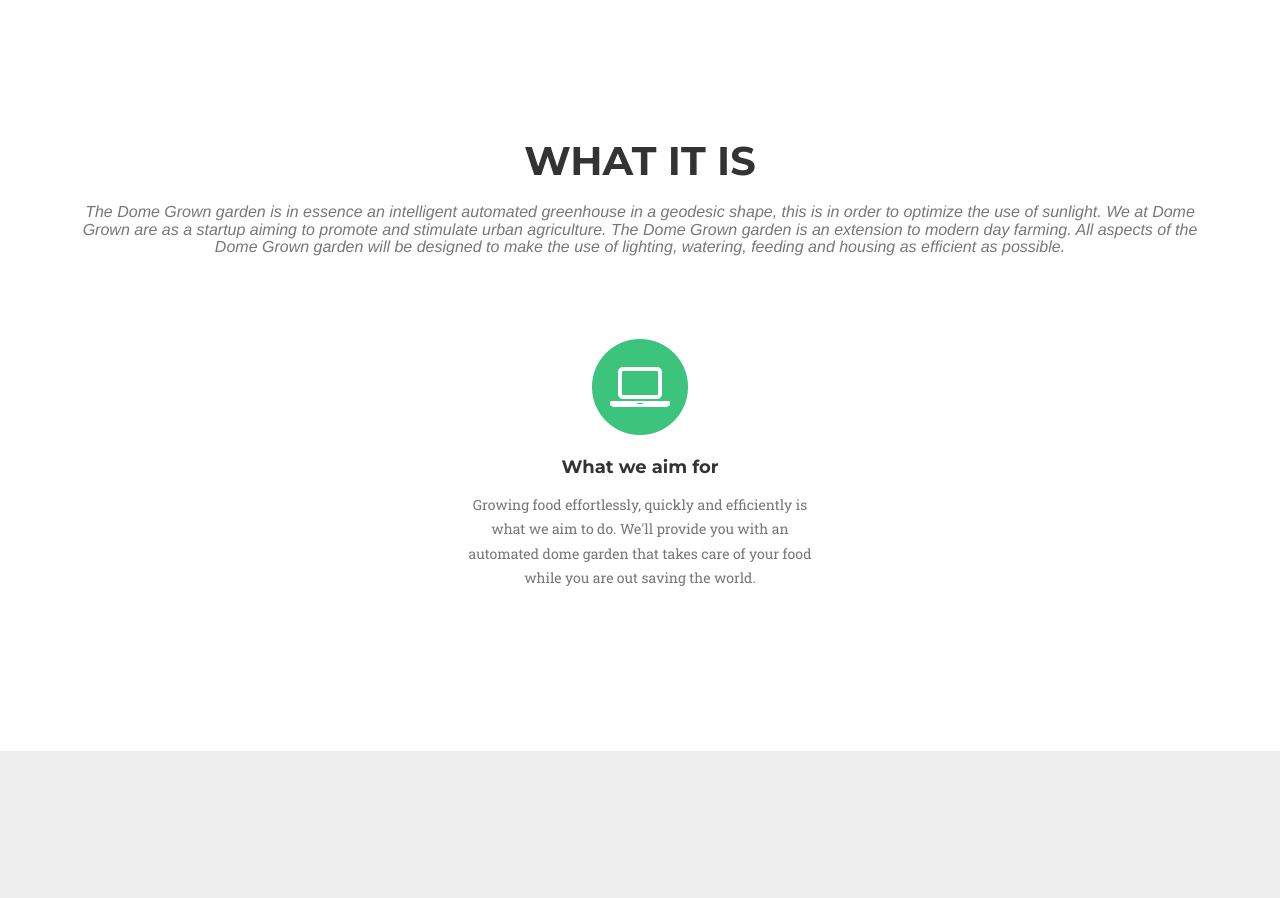
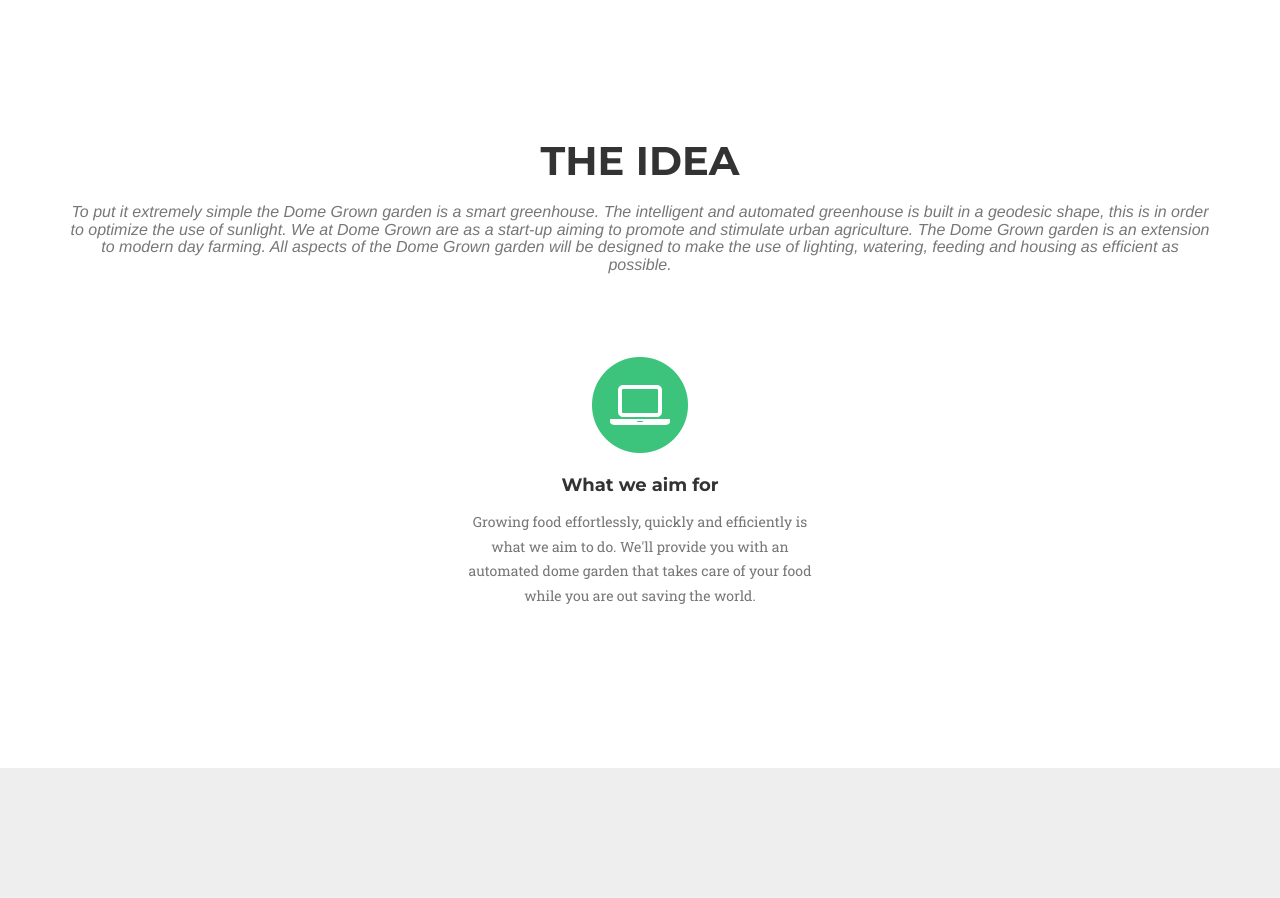
Before and after one commit to koenyyy/DomeGrown, a website: page website/index.html in a window 1280 px wide. Shown: the part 840-1738 px from the top of the page. Drawn offline with nearby package versions, Linux system fonts and the light colour scheme; a web font is replaced by a local one.

Commit message:
selection color adjusted

```diff
--- a/website/css/agency.css
+++ b/website/css/agency.css
@@ -747,7 +747,7 @@
 }
 ::selection {
   text-shadow: none;
-  background: #AF473C;
+  background: #cccccc;
 }
 img::selection {
   background: transparent;
--- a/website/index.html
+++ b/website/index.html
@@ -93,8 +93,8 @@
         <div class="container">
             <div class="row">
                 <div class="col-lg-12 text-center">
-                    <h2 class="section-heading">What It is</h2>
-                    <h3 class="section-subheading text-muted">The Dome Grown garden is in essence an intelligent automated greenhouse in a geodesic shape, this is in order to optimize the use of sunlight. We at Dome Grown are as a startup aiming to promote and stimulate urban agriculture. The Dome Grown garden is an extension to modern day farming. All aspects of the Dome Grown garden will be designed to make the use of lighting, watering, feeding and housing as efficient as possible.</h3>
+                    <h2 class="section-heading">The idea</h2>
+                    <h3 class="section-subheading text-muted"> To put it extremely simple the Dome Grown garden is a smart greenhouse. The intelligent and automated greenhouse is built in a geodesic shape, this is in order to optimize the use of sunlight. We at Dome Grown are as a start-up aiming to promote and stimulate urban agriculture. The Dome Grown garden is an extension to modern day farming. All aspects of the Dome Grown garden will be designed to make the use of lighting, watering, feeding and housing as efficient as possible.</h3>
                 </div>
             </div>
             <div class="row text-center">
```
